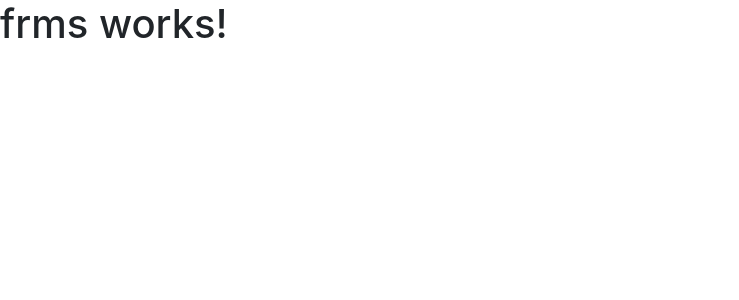
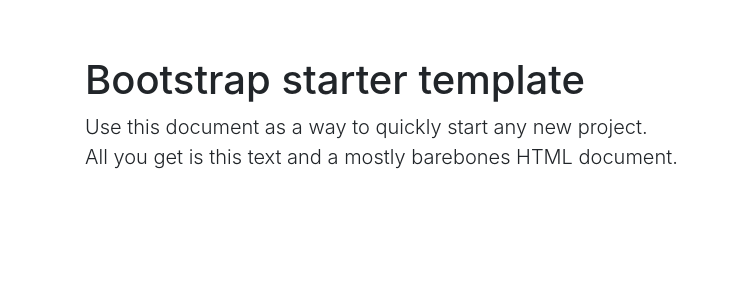
Before and after one commit to peterblazejewicz/ng-forms, an Angular app in the folder ng-forms-bootstrap/: page /home in a window 1280 px wide. Shown: the top 300 px of the page, without its empty margins (0-739 px from the left). Built offline with nearby package versions, Linux system fonts and the light colour scheme.

Commit message:
Landing page and routing

```diff
--- a/ng-forms-bootstrap/src/app/app.component.html
+++ b/ng-forms-bootstrap/src/app/app.component.html
@@ -1,3 +1,8 @@
-<h1>
-  {{title}}
-</h1>
+<nav class="navbar navbar-fixed-top navbar-dark bg-inverse">
+  <div class="container">
+    <a class="navbar-brand" href="?">NG Forms</a>
+  </div>
+</nav>
+<div class="container">
+  <router-outlet></router-outlet>
+</div>
--- a/ng-forms-bootstrap/src/app/app.module.ts
+++ b/ng-forms-bootstrap/src/app/app.module.ts
@@ -2,20 +2,25 @@
 import { NgModule } from '@angular/core';
 import { FormsModule } from '@angular/forms';
 import { HttpModule } from '@angular/http';
+import { RouterModule } from '@angular/router';
 
 import { NgbModule } from '@ng-bootstrap/ng-bootstrap';
 
 import { AppComponent } from './app.component';
+import { HomeComponent } from './home/home.component';
+import { rootRouterConfig } from './app.routing';
 
 @NgModule({
   declarations: [
-    AppComponent
+    AppComponent,
+    HomeComponent
   ],
   imports: [
     BrowserModule,
     FormsModule,
     HttpModule,
-    NgbModule.forRoot()
+    NgbModule.forRoot(),
+    RouterModule.forRoot(rootRouterConfig)
   ],
   providers: [],
   bootstrap: [AppComponent]
--- /dev/null
+++ b/ng-forms-bootstrap/src/app/app.routing.ts
@@ -0,0 +1,8 @@
+import { Routes } from '@angular/router';
+import { HomeComponent } from './home/home.component';
+
+export const rootRouterConfig: Routes = [
+  { path: '', pathMatch: 'full', redirectTo: 'home' },
+  { path: 'home', component: HomeComponent },
+  { path: '**', pathMatch: 'full', redirectTo: 'home' }
+];
--- /dev/null
+++ b/ng-forms-bootstrap/src/app/home/home.component.html
@@ -0,0 +1,4 @@
+<div class="starter-template">
+  <h1>Bootstrap starter template</h1>
+  <p class="lead">Use this document as a way to quickly start any new project.<br> All you get is this text and a mostly barebones HTML document.</p>
+</div>
--- /dev/null
+++ b/ng-forms-bootstrap/src/app/home/home.component.ts
@@ -0,0 +1,15 @@
+import { Component, OnInit } from '@angular/core';
+
+@Component({
+  selector: 'frms-home',
+  templateUrl: './home.component.html',
+  styleUrls: ['./home.component.scss']
+})
+export class HomeComponent implements OnInit {
+
+  constructor() { }
+
+  ngOnInit() {
+  }
+
+}
--- a/ng-forms-bootstrap/src/index.html
+++ b/ng-forms-bootstrap/src/index.html
@@ -1,14 +1,22 @@
 <!doctype html>
-<html>
+<html lang="en">
+
 <head>
   <meta charset="utf-8">
-  <title>Forms</title>
+  <meta http-equiv="X-UA-Compatible" content="IE=edge">
+  <meta name="viewport" content="width=device-width, initial-scale=1">
+  <!-- The above 3 meta tags *must* come first in the head; any other head content must come *after* these tags -->
+  <title>NG Forms</title>
   <base href="/">
+  <meta name="description" content="">
+  <meta name="author" content="">
+  <link rel="icon" href="favicon.ico">
+</head>
 
-  <meta name="viewport" content="width=device-width, initial-scale=1">
-  <link rel="icon" type="image/x-icon" href="favicon.ico">
-</head>
 <body>
-  <frms-root>Loading...</frms-root>
+  <frms-root>
+    <p>Loading...</p>
+  </frms-root>
 </body>
+
 </html>
```
Also changed, not shown: ng-forms-bootstrap/src/app/home/home.component.scss (added), 1 other file (tests, documents, lock files or other folders).
